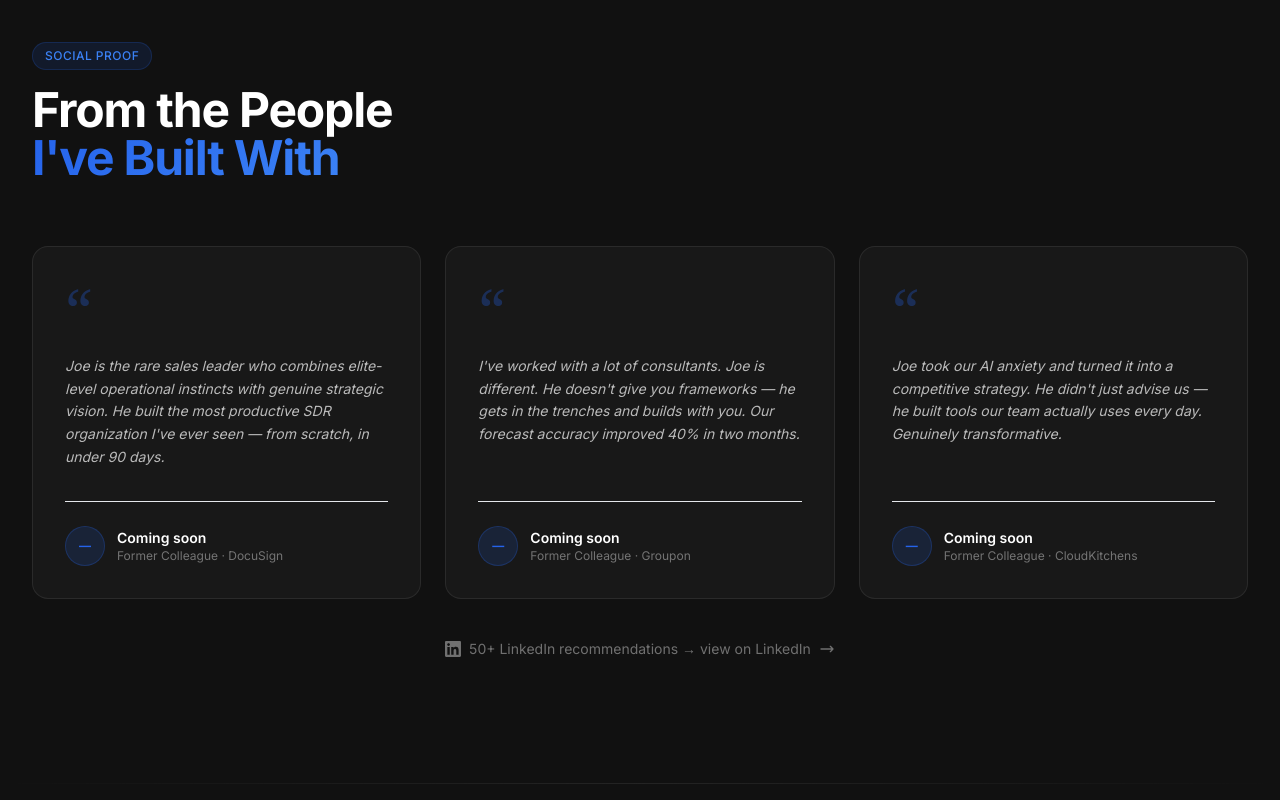
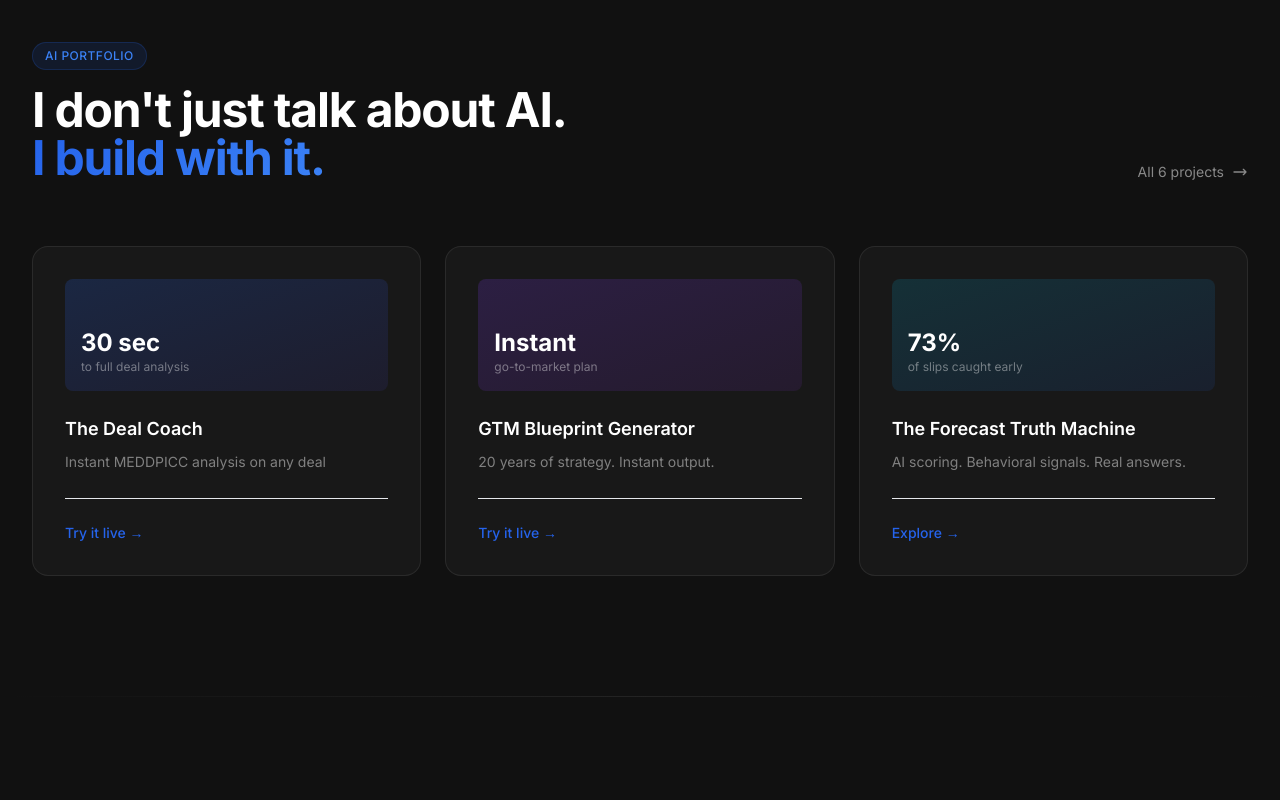
Before and after one commit to josephppeck-wq/joepeck-ai, a Next.js app: page / in a window 1280 px wide. Shown: the part 3540-4340 px from the top of the page. Built offline with nearby package versions, Linux system fonts and the light colour scheme.

Commit message:
Remove testimonials and resume download until ready

```diff
--- a/app/page.tsx
+++ b/app/page.tsx
@@ -3,7 +3,6 @@ import Hero from "@/components/Hero";
 import CredibilityBar from "@/components/CredibilityBar";
 import About from "@/components/About";
 import Services from "@/components/Services";
-import Testimonials from "@/components/Testimonials";
 import ProjectsTeaser from "@/components/ProjectsTeaser";
 import LeadMagnet from "@/components/LeadMagnet";
 import Insights from "@/components/Insights";
@@ -21,8 +20,6 @@ export default function Home() {
       <div className="divider" />
       <Services />
       <div className="divider" />
-      <Testimonials />
-      <div className="divider" />
       <ProjectsTeaser />
       <div className="divider" />
       <LeadMagnet />
--- a/components/Timeline.tsx
+++ b/components/Timeline.tsx
@@ -41,11 +41,8 @@ export default function Timeline() {
               </div>
             </div>
 
-            <a href="/resume.pdf" className="inline-flex items-center gap-2 px-6 py-3 rounded-lg border border-white/12 hover:border-accent/40 text-white/70 hover:text-white text-sm font-medium transition-all duration-300 group">
-              <svg className="w-4 h-4 text-accent" fill="none" viewBox="0 0 24 24" stroke="currentColor">
-                <path strokeLinecap="round" strokeLinejoin="round" strokeWidth={2} d="M3 16.5v2.25A2.25 2.25 0 005.25 21h13.5A2.25 2.25 0 0021 18.75V16.5M16.5 12L12 16.5m0 0L7.5 12m4.5 4.5V3" />
-              </svg>
-              Download Full Resume
+            <a href="#contact" className="inline-flex items-center gap-2 px-6 py-3 rounded-lg border border-white/12 hover:border-accent/40 text-white/70 hover:text-white text-sm font-medium transition-all duration-300">
+              Get in touch →
             </a>
           </div>
 
```
